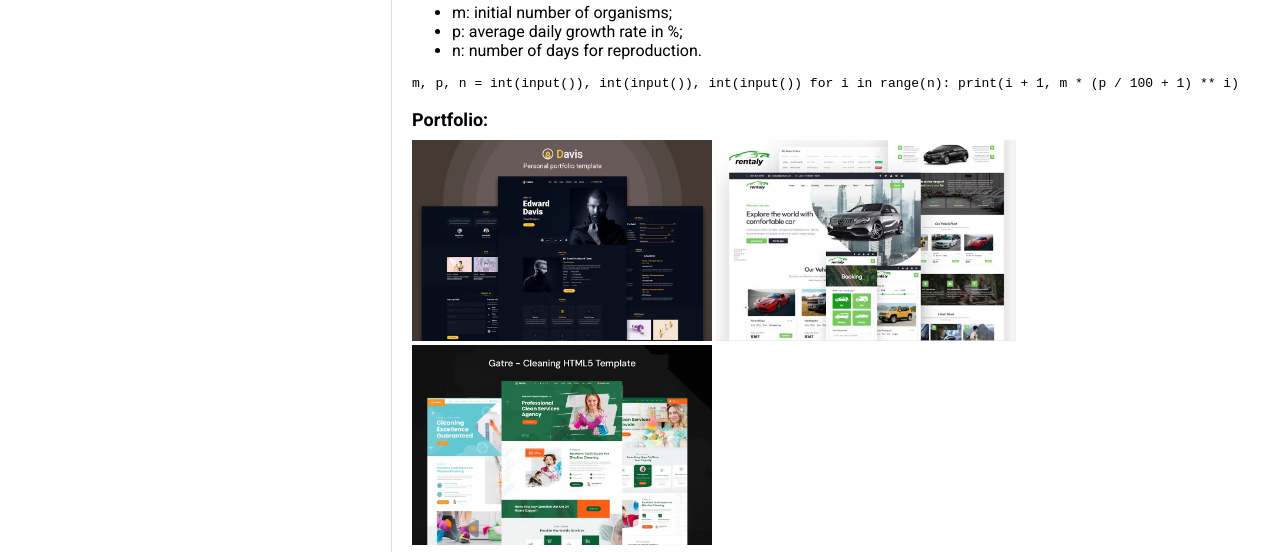
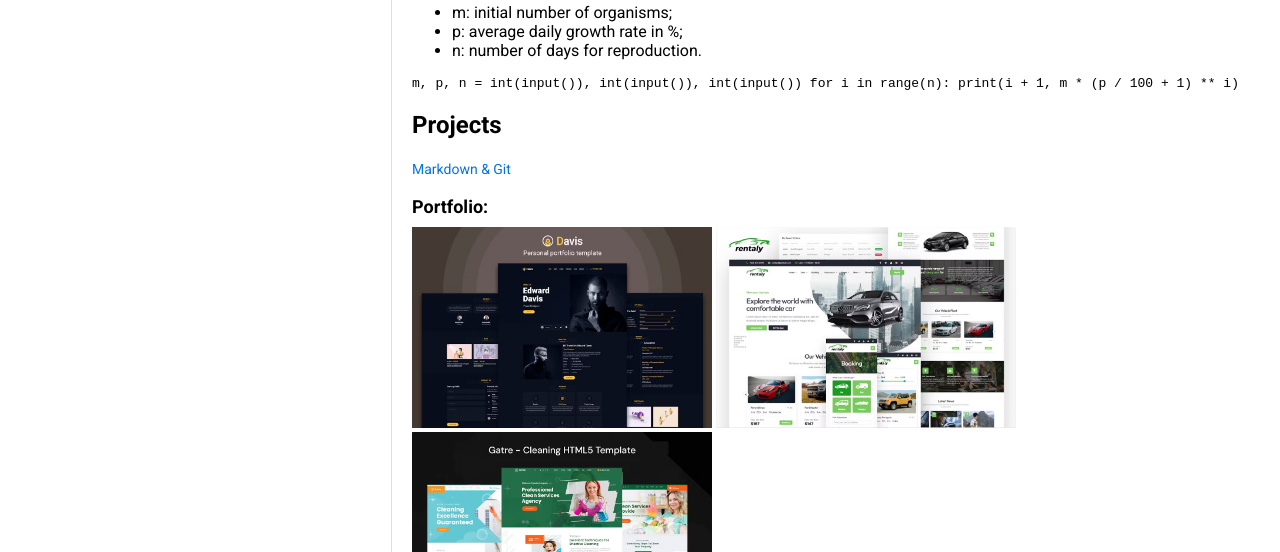
Before and after one commit to artesaian/rsschool-cv, a plain HTML site: page index.html in a window 1280 px wide. Shown: the part 1076-1628 px from the top of the page. Drawn offline with Linux system fonts and the light colour scheme.

Commit message:
feat: add information Projects

```diff
--- a/index.html
+++ b/index.html
@@ -146,6 +146,10 @@
                     </ul>
                     <pre><code>m, p, n = int(input()), int(input()), int(input()) for i in range(n): print(i + 1, m * (p / 100 + 1) ** i)</code></pre>
                 </div>
+                <div>
+                    <h2> Projects </h2>
+                    <a href="https://artesaian.github.io/rsschool-cv/cv">Markdown & Git</a>
+                </div>
                 <div class="portfolio" id="portfolio">
                     <h3>Portfolio:</h3>
                     <img src="assets/img/1.jpg" width="300" alt="Certificat">
```
